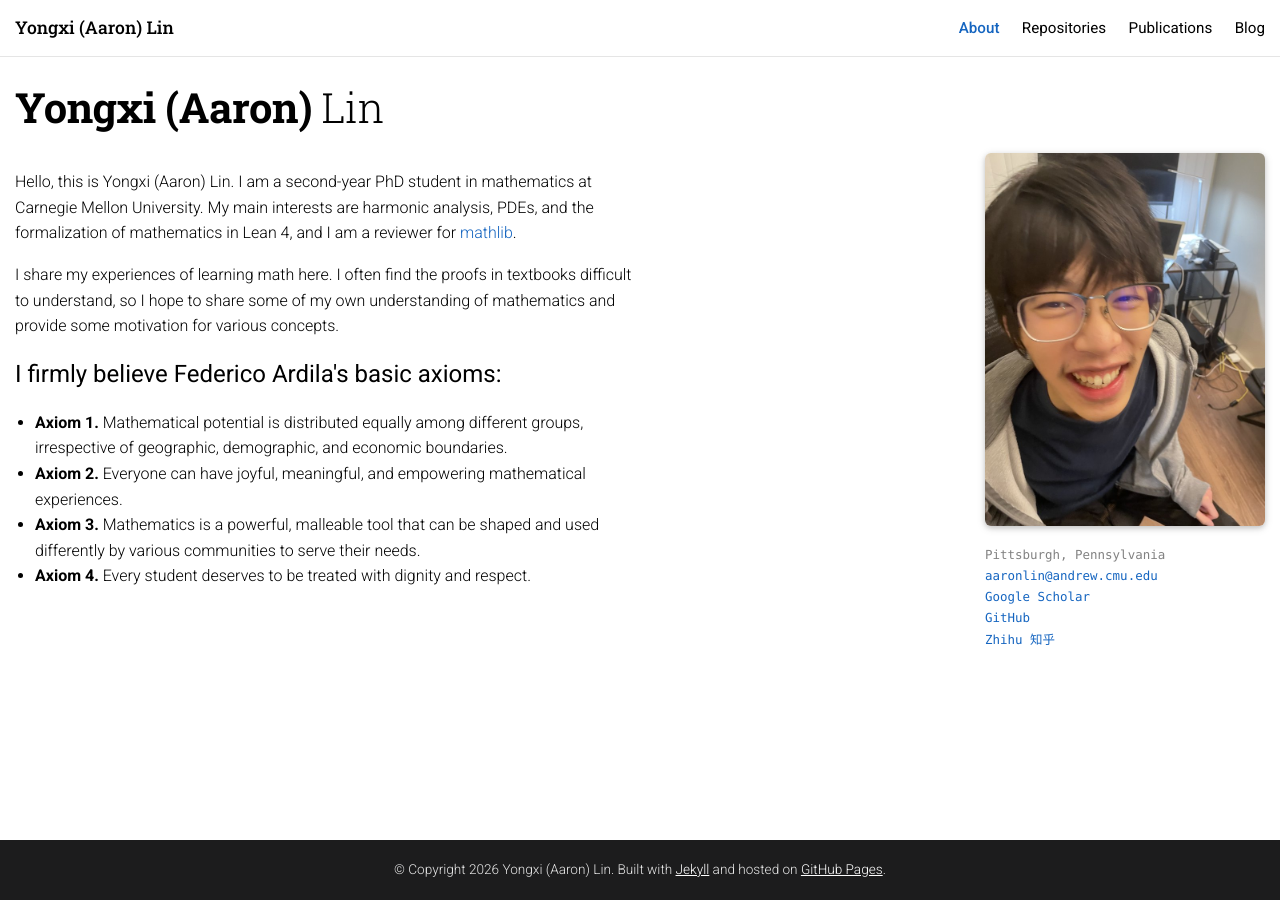
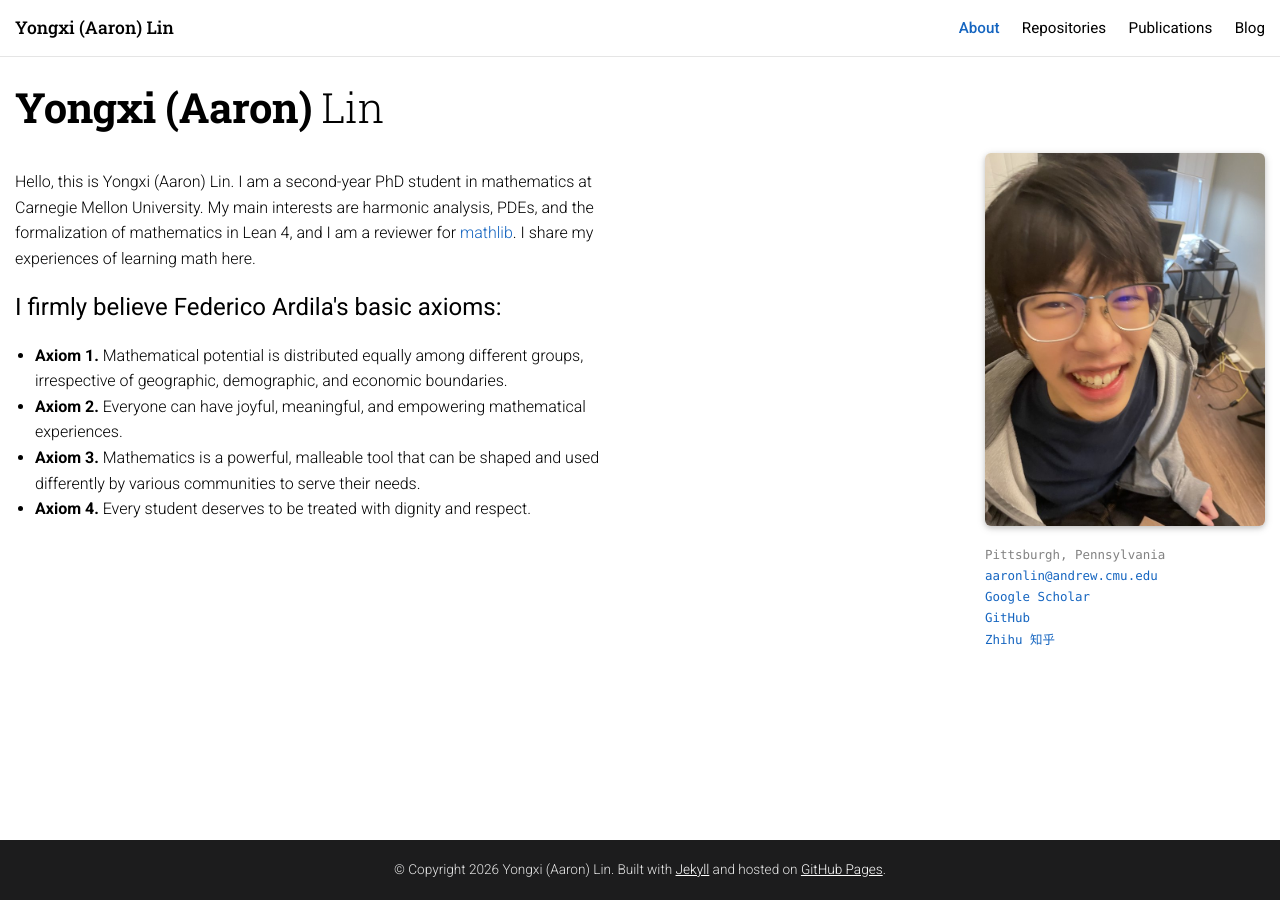
Before and after one commit to CoolRmal/coolrmal.github.io, a Jekyll site: the page built from index.md, in a window 1280 px wide. Built offline with Jekyll 4.4.1, drawn with Linux system fonts in a browser that asks for light colours.

Commit message:
Condense About page introduction

```diff
--- a/index.md
+++ b/index.md
@@ -6,11 +6,8 @@ nav: about
 Hello, this is Yongxi (Aaron) Lin. I am a second-year PhD student in mathematics at
 Carnegie Mellon University. My main interests are harmonic analysis, PDEs, and the formalization
 of mathematics in Lean 4, and I am a reviewer for
-<a href="https://github.com/leanprover-community/mathlib4">mathlib</a>.
-
-I share my experiences of learning math here. I often find the proofs in textbooks difficult to
-understand, so I hope to share some of my own understanding of mathematics and provide some
-motivation for various concepts.
+<a href="https://github.com/leanprover-community/mathlib4">mathlib</a>. I share my experiences of
+learning math here.
 
 <h2 class="axioms-heading">I firmly believe Federico Ardila's basic axioms:</h2>
 
```
